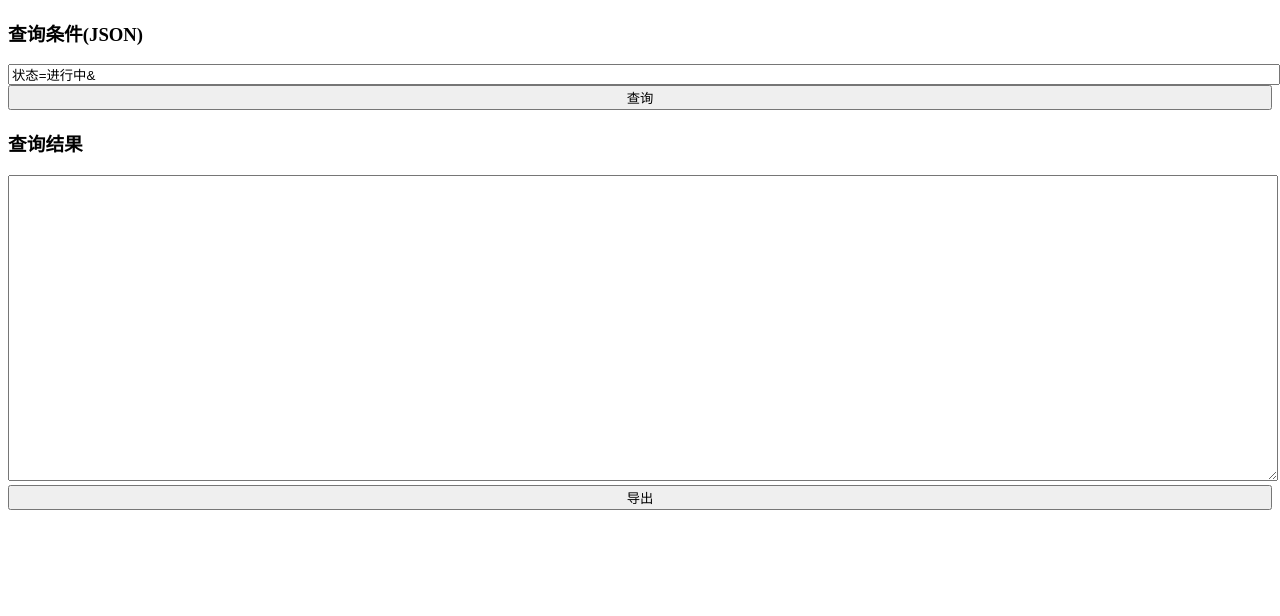
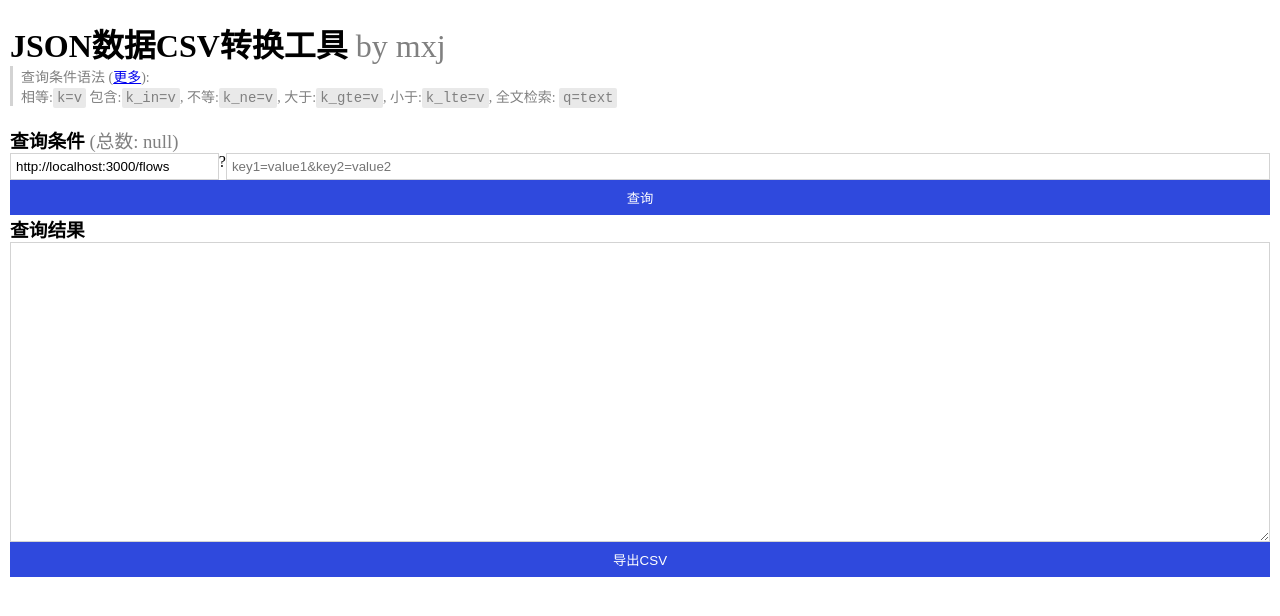
Before and after one commit to somax/json-export-web, a website: page public/index.html in a window 1280 px wide. Drawn offline with Linux system fonts and the light colour scheme; no server answers.

Commit message:
完善功能

```diff
--- a/public/index.html
+++ b/public/index.html
@@ -1,54 +1,120 @@
 <!DOCTYPE html>
 <html lang="en">
+
 <head>
     <meta charset="UTF-8">
     <meta name="viewport" content="width=device-width, initial-scale=1.0">
     <meta http-equiv="X-UA-Compatible" content="ie=edge">
     <title>Json2csv</title>
     <style>
+        * {
+            box-sizing: border-box;
+            margin: 0;
+        }
+
+        body {
+            margin: 10px;
+        }
+
+        header {
+            margin: 20px 0;
+        }
+
+        blockquote {
+            color: gray;
+            border-left: 3px solid lightgray;
+            padding-left: 8px;
+            font-size: 14px;
+        }
+
+        code {
+            padding: 2px 4px;
+            background-color: rgb(233, 233, 233);
+            border-radius: 2px;
+        }
+
+        input{
+            padding: 5px;
+        }
+
+        input, textarea{
+            border: 1px solid lightgray;
+        }
+        .row {
+            display: flex;
+        }
+
+        #txt_baseurl {
+            width: 250px;
+            /* border: 0; */
+        }
+
         #txt_filter {
             width: 100%;
-            /* height: 100px; */
         }
+
         #txt_result {
             width: 100%;
             height: 300px;
         }
-        #btn_search {
-            width: 100%;
-        }
-        .sub{
+
+        #btn_search {}
+
+        .sub,
+        .sub * {
             color: gray;
             font-weight: 100;
         }
+
+        button {
+            padding: 8px 15px;
+            width: 100%;
+            color: white;
+            background-color: rgb(47, 73, 221);
+            border: 0;
+        }
     </style>
 </head>
+
 <body>
+    <header>
+        <h1>JSON数据CSV转换工具 <span class="sub">by mxj</span></h1>
+        <blockquote>
+            查询条件语法 (<a href="https://github.com/typicode/json-server/blob/master/README.md#filter"
+                target="jsonserver">更多</a>): <br />
+            相等:<code>k=v</code> 包含:<code>k_in=v</code>, 不等:<code>k_ne=v</code>,
+            大于:<code>k_gte=v</code>, 小于:<code>k_lte=v</code>, 全文检索: <code>q=text</code><br />
 
-    <h3>查询条件(JSON) <span class="sub" bind="total"></span></h3>
-    <input type="text" name="txt_filter" id="txt_filter" bind="filter">
-    </input>
-    <button id="btn_search" onclick="doFilter()">查询</button>
+        </blockquote>
+    </header>
+
+    <h3>查询条件 <span class="sub">(总数: <b bind="total"></b>)</span></h3>
+    <div class="row">
+        <input type="text" id="txt_baseurl" onchange="getTotal()" placeholder="//localhost:3000/flows" @ bind="baseUrl">
+        </input>
+        <span>?</span>
+        <input type="text" id="txt_filter" onchange="doFilter()" placeholder="key1=value1&key2=value2" @ bind="filter">
+        </input>
+    </div>
+    <button type="submit" id="btn_search" onclick="doFilter()">查询</button>
+
 
     <h3>查询结果 <span class="sub" bind="resultCount"></span></h3>
-    <textarea name="txt_result" id="txt_result" bind="result"></textarea>
-    <button id="btn_search" onclick="doExport()">导出</button>
+    <div class="row">
+        <textarea id="txt_result" bind="result"></textarea>
+    </div>
+    <button id="btn_export" onclick="doExport()">导出CSV</button>
 
     <script src="https://cdn.jsdelivr.net/npm/json2csv"></script>
     <script>
-        let flows;
-        let result;
-
-        const $btn_search = document.querySelector('#btn_search')
-
-        let filter = '状态=进行中&'
+        // ------ 数据绑定基础部分 ------
 
         // 数据绑定
-        function setData(k,v){
+        function setData(k, v) {
             document.querySelectorAll(`*[bind="${k}"]`).forEach(
                 el => {
-                    if(typeof v !== 'string'){
-                        v = JSON.stringify(v, false , 2)
+                    if (typeof v !== 'string') {
+                        v = JSON.stringify(v, false, 2)
                     }
                     el.innerHTML = v
                     el.value = v
@@ -57,7 +123,7 @@
         }
 
         // 从元素获取数据
-        function getData(k){
+        function getData(k) {
             let el = document.querySelector(`*[bind="${k}"]`)
             let v = el.value || el.innerHTML
             try {
@@ -67,24 +133,61 @@
             }
         }
 
-        // 查询
-        async function doFilter(){
+        // 绑定数据变更
+        function observe() {
+            let _this = this
+            let els = document.querySelectorAll('*[\\@]')
+            els.forEach((el) => {
+                let oc = el.onchange;
+                el.onchange = function (event) {
+                    console.log(this.value);
+                    let k = this.getAttribute('bind');
+                    _this[k] = this.value
+                    console.log(_this, _this[k])
 
-            _filter = encodeURI(getData('filter'))
-
-            result = await fetch(`/flows?${_filter}`).then(d=>d.json())
-
-            setData('resultCount', result.length)
-            setData('result', result)
+                    if (oc) {
+                        oc(event)
+                    }
+                }
+            })
         }
 
-        // 导出
+
+        // --------- 业务部分 ----------
+
+        this.baseUrl = 'http://localhost:3000/flows';
+        this.flows = [];
+        this.result = [];
+        this.filter = ''
+
+        // 查询
+        async function doFilter() {
+            let _filter = encodeURI(filter);
+            let _res = await fetch(`${baseUrl}?${_filter}`);
+
+            if (_res.ok) {
+                this.result = await _res.json();
+            } else {
+                this.result = _res.statusText;
+            }
+
+            setData('resultCount', this.result.length)
+            setData('result', this.result)
+        }
+
+        async function getTotal() {
+            let _total = await fetch(`${baseUrl}?_limit=0`).then(res => res.headers.get('X-Total-Count'))
+
+            setData('total', _total);
+        }
+
+        // 导出 CSV
         function doExport() {
             let csv;
             try {
                 csv = json2csv.parse(result)
             } catch (error) {
-                alert('数据转换出错!\n'+error)
+                alert('数据转换出错!\n' + error)
                 return false
             }
             let csvContent = encodeURI("data:text/csv;charset=utf-8," + csv)
@@ -97,8 +200,12 @@
             link.click();
         }
 
+        // 初始化
         setData('filter', filter)
-
+        setData('baseUrl', baseUrl)
+        getTotal()
+        observe()
     </script>
 </body>
+
 </html>
```
Also changed, not shown: package.json (+4 -4 lines), README.md.
